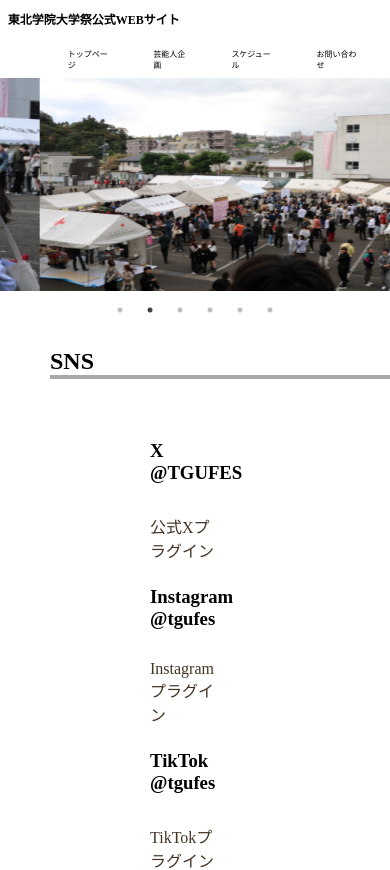
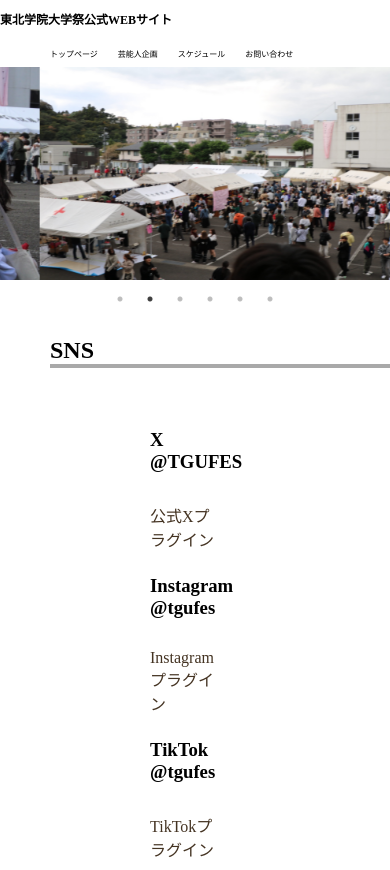
Before and after one commit to nobekawashuto/2024TGUFES, a Next.js app in the folder tgufes/: page / in a window 390 px wide. Shown: the top 870 px of the page. Built offline with nearby package versions, Linux system fonts and the light colour scheme; a web font is replaced by a local one.

Commit message:
レスポンシブ調整です

```diff
--- a/tgufes/src/styles/globals.css
+++ b/tgufes/src/styles/globals.css
@@ -273,7 +273,7 @@ footer p {
   }
 
   .wrapper {
-    padding: 0 2%;
+    padding: 0;
   }
 
   /*Header*/
@@ -283,7 +283,7 @@ footer p {
   }
 
   .main-nav li {
-    margin: 0 20px;
+    margin: 0 10px;
   }
 
   /*HOME*/
```
